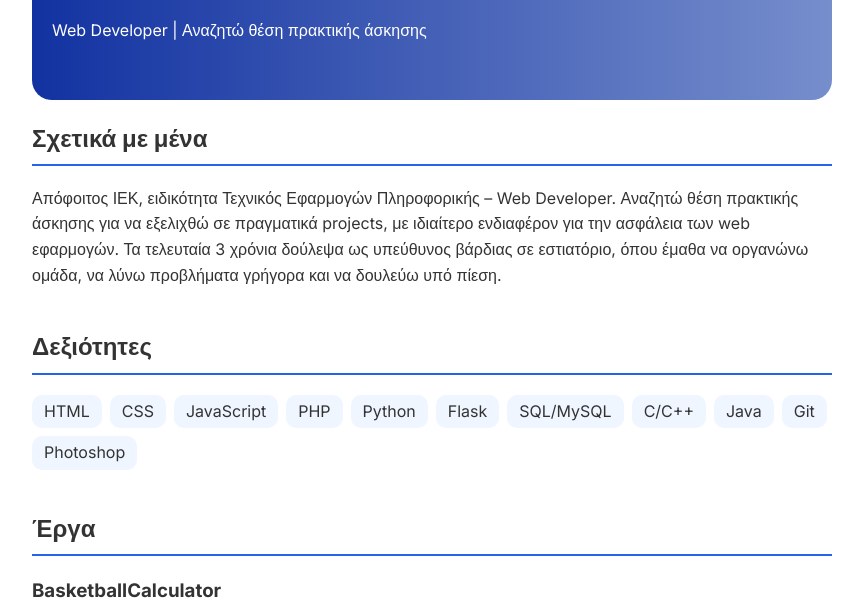
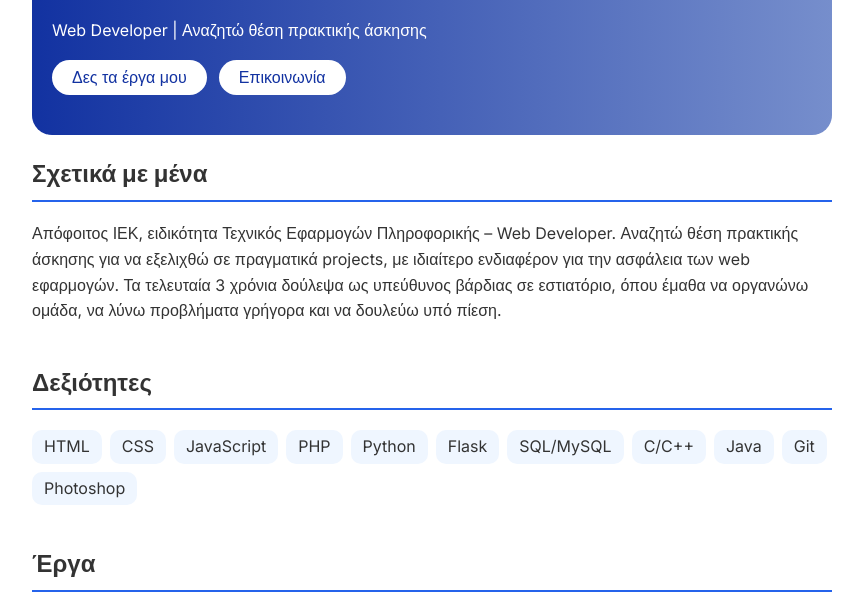
Before and after one commit to SimosMantzios/SimosMantzios.github.io, a plain HTML site: page index.html in a window 1280 px wide. Shown: the part 136-745 px from the top of the page, without its empty margins (208-1071 px from the left). Drawn offline with Linux system fonts and the light colour scheme.

Commit message:
Add hero buttons linking to projects and contact

```diff
--- a/index.html
+++ b/index.html
@@ -13,6 +13,10 @@
     <header>
         <h1>Simos Mantzios</h1>
         <p>Web Developer | Αναζητώ θέση πρακτικής άσκησης</p>
+        <div class="hero-buttons">
+            <a href="#projects">Δες τα έργα μου</a>
+            <a href="#contact">Επικοινωνία</a>
+        </div>
     </header>
 
     <main>
--- a/style.css
+++ b/style.css
@@ -52,3 +52,18 @@ footer{
     border-top: 1px solid #dddddd;
     padding-top: 10px;
 }
+
+.hero-buttons{
+    display: flex;
+    gap: 12px;
+    flex-wrap: wrap;
+    margin-top: 15px;
+}
+
+.hero-buttons a{
+    background-color: white;
+    color: #1232A1;
+    padding: 5px 20px;
+    border-radius: 999px;
+    text-decoration: none;
+}
```
